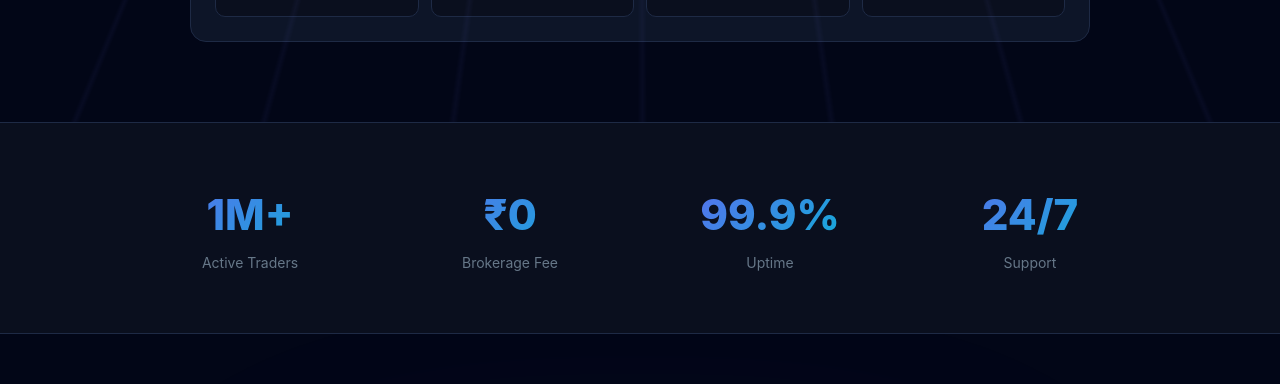
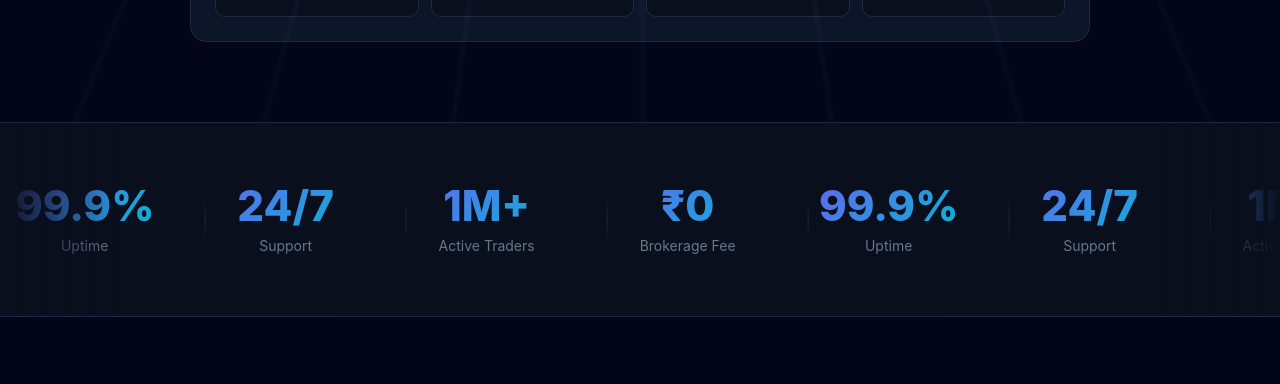
Before and after one commit to kartavya21-dot/Trade_Web_App, a React (Vite) app: page / in a window 1280 px wide. Shown: the part 1020-1404 px from the top of the page. Built offline with nearby package versions, Linux system fonts and the light colour scheme.

Commit message:
Added Animation to Stats

```diff
--- a/src/components/Cta.jsx
+++ b/src/components/Cta.jsx
@@ -1,6 +1,7 @@
 export default function Cta() {
   return (
     <section
+      id="contact"
       style={{
         padding: "100px 5%",
         textAlign: "center",
--- a/src/components/Faq.jsx
+++ b/src/components/Faq.jsx
@@ -27,7 +27,7 @@ export default function Faq() {
   const [activeFaq, setActiveFaq] = useState(null);
 
   return (
-    <section style={{ padding: "80px 5%", background: "#0a0f1e" }}>
+    <section id="about" style={{ padding: "80px 5%", background: "#0a0f1e" }}>
       <div style={{ maxWidth: 700, margin: "0 auto" }}>
         <div style={{ textAlign: "center", marginBottom: 48 }}>
           <h2
--- a/src/components/Features.jsx
+++ b/src/components/Features.jsx
@@ -100,7 +100,7 @@ export default function Features() {
   const springX = useSpring(x, { stiffness: 120, damping: 20, mass: 0.5 });
 
   return (
-    <div className="bg-[#020617] min-h-screen font-sans selection:bg-indigo-500/30">
+    <div id="features" className="bg-[#020617] min-h-screen font-sans selection:bg-indigo-500/30">
       <section ref={containerRef} className="relative h-[450vh]">
         <div className="sticky top-0 h-screen flex flex-col justify-center items-center overflow-hidden">
           {/* Header UI (Existing) */}
--- a/src/components/Hero.jsx
+++ b/src/components/Hero.jsx
@@ -1,6 +1,7 @@
 export default function Hero({ markets }) {
   return (
     <section
+      id="home"
       style={{
         padding: "100px 5% 80px",
         textAlign: "center",
--- a/src/components/Stats.jsx
+++ b/src/components/Stats.jsx
@@ -1,3 +1,5 @@
+import { motion } from "framer-motion";
+
 const STATS = [
   { value: "1M+", label: "Active Traders" },
   { value: "₹0", label: "Brokerage Fee" },
@@ -5,45 +7,103 @@ const STATS = [
   { value: "24/7", label: "Support" },
 ];
 
+const DUPLICATED = [...STATS, ...STATS, ...STATS];
+
+function StatItem({ value, label }) {
+  return (
+    <div
+      style={{
+        display: "flex",
+        alignItems: "center",
+        gap: 40,
+        flexShrink: 0,
+      }}
+    >
+      <div style={{ textAlign: "center", minWidth: 160 }}>
+        <div
+          style={{
+            fontSize: 42,
+            fontWeight: 800,
+            background: "linear-gradient(135deg, #6366f1, #06b6d4)",
+            WebkitBackgroundClip: "text",
+            WebkitTextFillColor: "transparent",
+            lineHeight: 1.1,
+          }}
+        >
+          {value}
+        </div>
+        <div style={{ color: "#667788", fontSize: 14, marginTop: 6 }}>
+          {label}
+        </div>
+      </div>
+
+      <div
+        style={{
+          width: 1,
+          height: 40,
+          background: "linear-gradient(to bottom, transparent, #1e2a45, transparent)",
+          flexShrink: 0,
+        }}
+      />
+    </div>
+  );
+}
+
 export default function Stats() {
   return (
     <section
       style={{
-        padding: "60px 5%",
+        padding: "60px 0",
         background: "#0a0f1e",
         borderTop: "1px solid #1e2a45",
         borderBottom: "1px solid #1e2a45",
+        overflow: "hidden",
+        position: "relative",
       }}
     >
       <div
         style={{
-          maxWidth: 1000,
-          margin: "0 auto",
-          display: "grid",
-          gridTemplateColumns: "repeat(auto-fit, minmax(180px, 1fr))",
-          gap: 40,
-          textAlign: "center",
+          position: "absolute",
+          top: 0,
+          left: 0,
+          width: 120,
+          height: "100%",
+          background: "linear-gradient(to right, #0a0f1e, transparent)",
+          zIndex: 2,
+          pointerEvents: "none",
+        }}
+      />
+      <div
+        style={{
+          position: "absolute",
+          top: 0,
+          right: 0,
+          width: 120,
+          height: "100%",
+          background: "linear-gradient(to left, #0a0f1e, transparent)",
+          zIndex: 2,
+          pointerEvents: "none",
+        }}
+      />
+
+      <motion.div
+        style={{
+          display: "flex",
+          alignItems: "center",
+          gap: 0,
+          width: "max-content",
+        }}
+        animate={{ x: ["0%", "-33.33%"] }}
+        transition={{
+          duration: 14,
+          ease: "linear",
+          repeat: Infinity,
         }}
       >
-        {STATS.map((s) => (
-          <div key={s.label}>
-            <div
-              style={{
-                fontSize: 42,
-                fontWeight: 800,
-                background: "linear-gradient(135deg, #6366f1, #06b6d4)",
-                WebkitBackgroundClip: "text",
-                WebkitTextFillColor: "transparent",
-              }}
-            >
-              {s.value}
-            </div>
-            <div style={{ color: "#667788", fontSize: 14, marginTop: 6 }}>
-              {s.label}
-            </div>
-          </div>
+        {DUPLICATED.map((s, i) => (
+          <StatItem key={i} value={s.value} label={s.label} />
         ))}
-      </div>
+      </motion.div>
     </section>
   );
 }
--- a/src/index.css
+++ b/src/index.css
@@ -1 +1,5 @@
 @import "tailwindcss";
+
+html {
+    scroll-behavior: smooth;
+}
```
